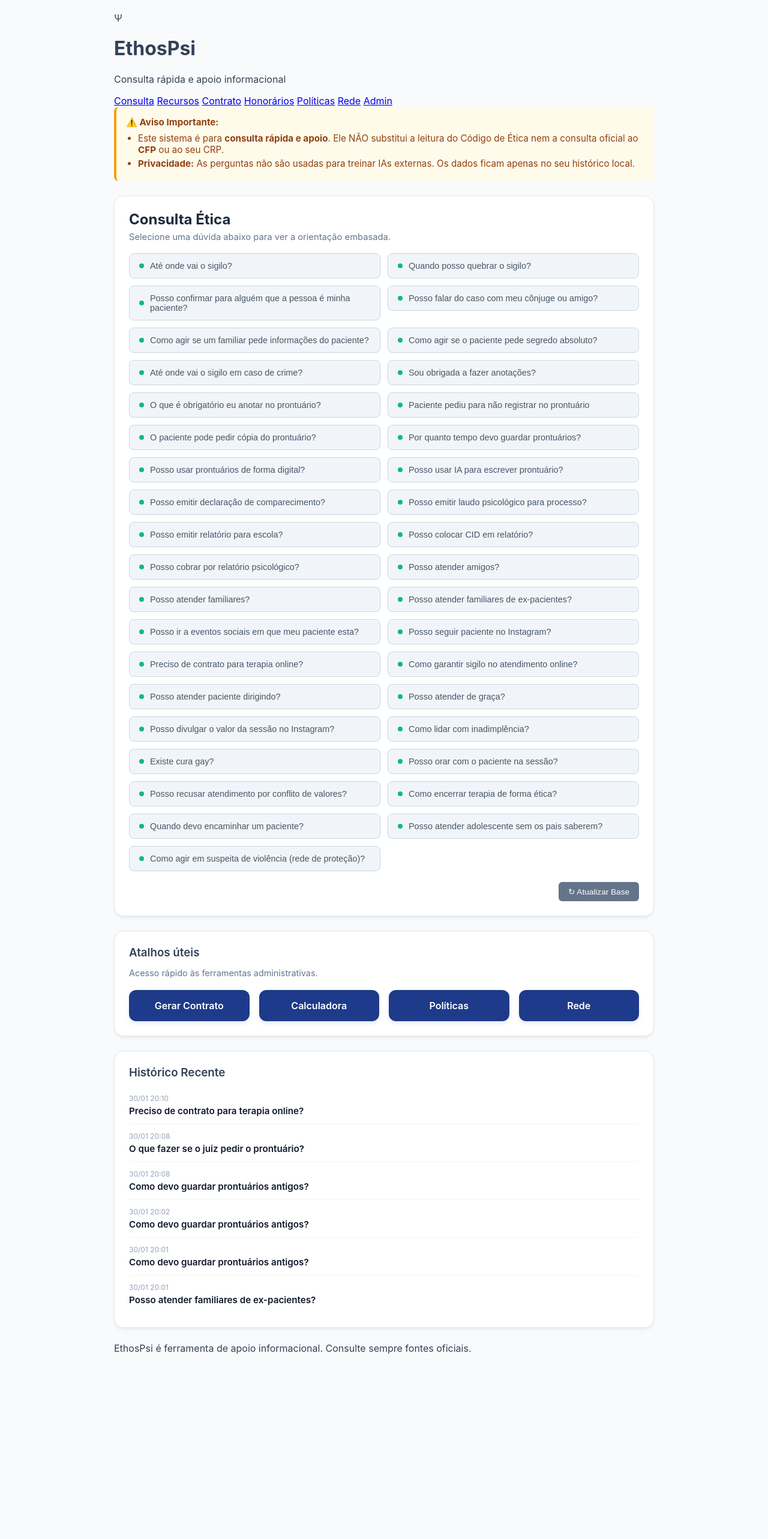
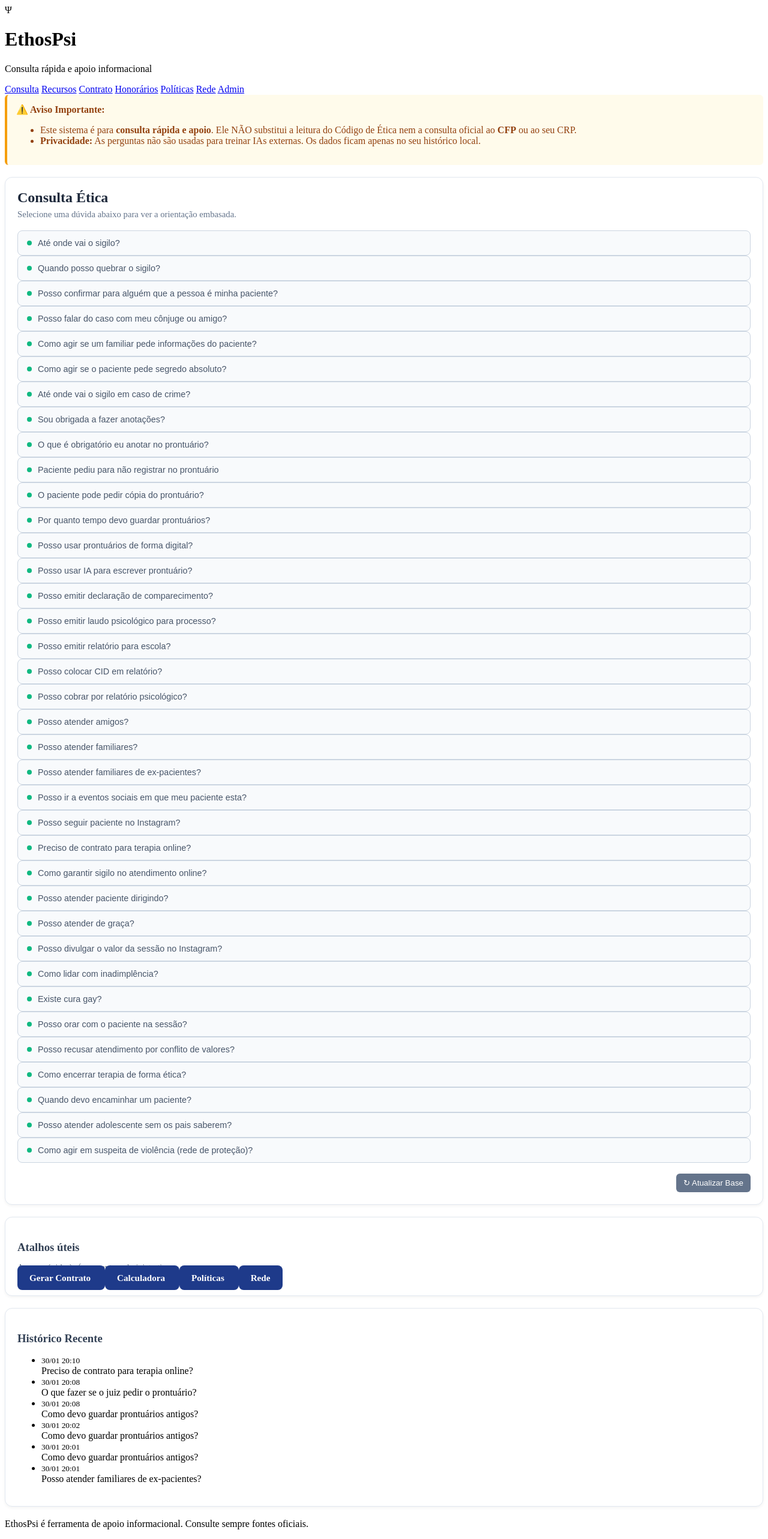
Before and after one commit to sabrinaandraderocha-cmyk/ethospsi, a Flask app: page / in a window 1280 px wide. Shown: the whole page at 60% size. Before the commit the page ends 2257 px from the top, so only its background shows below. Run offline with Flask 3, Linux system fonts and the light colour scheme; data comes from the database, SQL or seed files in the repository.

Commit message:
Update style.css

```diff
--- a/static/style.css
+++ b/static/style.css
@@ -1,197 +1,130 @@
 /* =========================================
-   1. ESTRUTURA GERAL E CARDS
+   ESTILO SEGURO E LIMPO (REVERSÃO)
    ========================================= */
-body {
-    background-color: #f8fafc; /* Fundo cinza bem clarinho */
-    font-family: 'Inter', system-ui, -apple-system, sans-serif;
-    color: #334155;
-    margin: 0;
-    padding: 0;
-}
 
-.container {
-    max-width: 900px;
-    margin: 0 auto;
-    padding: 20px;
-}
-
+/* Estrutura dos Cards */
 .card {
     background: white;
-    border-radius: 16px;
-    box-shadow: 0 4px 6px -1px rgba(0, 0, 0, 0.05), 0 2px 4px -1px rgba(0, 0, 0, 0.03);
-    padding: 24px;
-    margin-bottom: 24px;
+    border-radius: 12px;
+    box-shadow: 0 2px 5px rgba(0,0,0,0.05);
+    padding: 20px;
+    margin-bottom: 20px;
     border: 1px solid #e2e8f0;
 }
 
-h2 { color: #1e293b; font-weight: 700; margin-top: 0; }
-h3 { color: #334155; font-weight: 600; margin-bottom: 12px; margin-top: 0; }
+h2 { color: #1e293b; margin-top: 0; }
+h3 { color: #334155; margin-bottom: 15px; }
 
-/* =========================================
-   2. ÁREA DE AVISO NO TOPO
-   ========================================= */
+/* Aviso no Topo */
 .ethical-warning {
     background-color: #fffbeb;
     border-left: 4px solid #f59e0b;
     color: #92400e;
-    padding: 16px;
-    border-radius: 8px;
-    margin-bottom: 24px;
-    font-size: 0.95rem;
+    padding: 15px;
+    border-radius: 6px;
+    margin-bottom: 20px;
 }
-.ethical-warning ul { margin: 8px 0 0 20px; padding: 0; }
-.ethical-warning li { margin-bottom: 4px; }
 
-/* =========================================
-   3. BOTÕES DE ATALHOS (NOVO DESIGN - GRID)
-   ========================================= */
-.shortcuts-grid {
-    display: grid;
-    /* Isso cria 4 colunas iguais. Se a tela for pequena, ajusta automaticamente */
-    grid-template-columns: repeat(auto-fit, minmax(160px, 1fr));
-    gap: 16px;
-    margin-top: 20px;
+/* BOTÕES DE ATALHO (RESTAURADO PARA VERSÃO SIMPLES)
+   Volta a ser botões um ao lado do outro, sem esticar demais
+*/
+.shortcuts-container {
+    display: flex;
+    flex-wrap: wrap;
+    gap: 10px;
+    margin-top: 15px;
 }
 
 .btn-shortcut {
-    display: flex;
-    align-items: center;
-    justify-content: center;
-    background-color: #1e3a8a; /* Azul escuro elegante */
+    background-color: #1e3a8a;
     color: white;
+    padding: 12px 20px;
+    border-radius: 8px;
+    text-decoration: none;
     font-weight: 600;
-    padding: 16px;
-    border-radius: 12px;
-    text-decoration: none;
-    transition: all 0.2s ease;
-    box-shadow: 0 4px 6px rgba(30, 58, 138, 0.1);
+    font-size: 0.95rem;
+    border: none;
+    transition: background 0.2s;
     text-align: center;
-    border: none;
-    font-size: 1rem;
+    /* Garante um tamanho mínimo agradável, mas não estica */
+    min-width: 120px;
+    flex-grow: 1; /* Ocupa espaço disponível harmonicamente */
 }
 
 .btn-shortcut:hover {
-    background-color: #2563eb; /* Azul mais claro no hover */
-    transform: translateY(-3px); /* Efeito de elevação */
-    box-shadow: 0 8px 15px rgba(37, 99, 235, 0.25);
+    background-color: #2563eb;
     color: white;
-    cursor: pointer;
 }
 
-/* =========================================
-   4. GRID DE PERGUNTAS RÁPIDAS
-   ========================================= */
-.quick-questions { margin-top: 15px; }
+/* PERGUNTAS (QUADRADINHOS SEGUROS)
+   Usa Flexbox em vez de Grid para evitar quebra de layout
+*/
+.quick-questions-container {
+    display: flex;
+    flex-wrap: wrap;
+    gap: 10px;
+}
 
-.quick-grid {
-    display: grid;
-    grid-template-columns: repeat(auto-fill, minmax(280px, 1fr));
-    gap: 12px;
+.quick-form {
+    flex: 1 1 300px; /* Cresce para ocupar espaço, mas mantém largura base */
+    margin: 0;
 }
 
 .quick-btn {
     width: 100%;
-    background: #f1f5f9;
+    background-color: #f8fafc;
     border: 1px solid #cbd5e1;
+    color: #475569;
+    padding: 12px 15px;
     border-radius: 8px;
-    padding: 12px 16px;
     text-align: left;
     cursor: pointer;
-    transition: background 0.2s, border-color 0.2s;
+    font-size: 0.9rem;
     display: flex;
     align-items: center;
-    color: #475569;
-    font-size: 0.9rem;
+    transition: all 0.2s;
+    height: 100%; /* Garante altura igual */
 }
 
 .quick-btn:hover {
-    background: #e2e8f0;
+    background-color: #e2e8f0;
     border-color: #94a3b8;
     color: #0f172a;
 }
 
-/* Bolinha decorativa ao lado da pergunta */
 .dot {
     height: 8px;
     width: 8px;
+    background-color: #10b981; /* Verde */
     border-radius: 50%;
-    display: inline-block;
     margin-right: 10px;
     flex-shrink: 0;
 }
-.dot-green { background-color: #10b981; }
 
-/* =========================================
-   5. ÁREA DE RESPOSTA
-   ========================================= */
+/* Área de Resposta */
 .answer-container {
-    background-color: #ffffff;
+    background-color: #fff;
     border: 1px solid #bfdbfe;
     border-left: 5px solid #2563eb;
+    padding: 20px;
+    margin-top: 25px;
     border-radius: 8px;
-    padding: 24px;
-    margin-top: 24px;
-    animation: fadeIn 0.5s ease;
 }
 
-.resposta-humanizada h3 {
-    margin-top: 0;
-    color: #1e3a8a;
-    font-size: 1.25rem;
+.alert-box.warning {
+    background-color: #fef2f2;
+    color: #991b1b;
+    padding: 10px;
+    border-radius: 6px;
+    margin: 15px 0;
+    font-size: 0.9rem;
 }
 
-.resposta-humanizada ul {
-    padding-left: 20px;
-    line-height: 1.6;
-    color: #334155;
-}
-
-.resposta-humanizada li { margin-bottom: 8px; }
-
-/* Alerta Vermelho (Questão Delicada) */
-.alert-box.warning {
-    background-color: #fef2f2;
-    border: 1px solid #fecaca;
-    color: #991b1b;
-    padding: 12px;
-    border-radius: 6px;
-    margin: 15px 0;
-    display: flex;
-    align-items: center;
-    font-size: 0.95rem;
-}
-
-/* =========================================
-   6. HISTÓRICO E BOTÕES DE AÇÃO
-   ========================================= */
-.history-list {
-    list-style: none;
-    padding: 0;
-    margin: 0;
-}
-
-.history-item {
-    border-bottom: 1px solid #f1f5f9;
-    padding: 12px 0;
-}
-.history-item:last-child { border-bottom: none; }
-
-.history-date { color: #94a3b8; font-size: 0.75rem; display: block; margin-bottom: 4px; }
-.history-question { font-weight: 600; font-size: 0.95rem; color: #0f172a; }
-
 .btn-action {
-    background-color: #64748b;
+    background: #64748b;
     color: white;
     border: none;
-    padding: 8px 16px;
+    padding: 8px 12px;
     border-radius: 6px;
     cursor: pointer;
-    font-size: 0.85rem;
 }
-.btn-action:hover { background-color: #475569; }
-
-/* Animação suave de entrada */
-@keyframes fadeIn {
-    from { opacity: 0; transform: translateY(10px); }
-    to { opacity: 1; transform: translateY(0); }
-}
```
